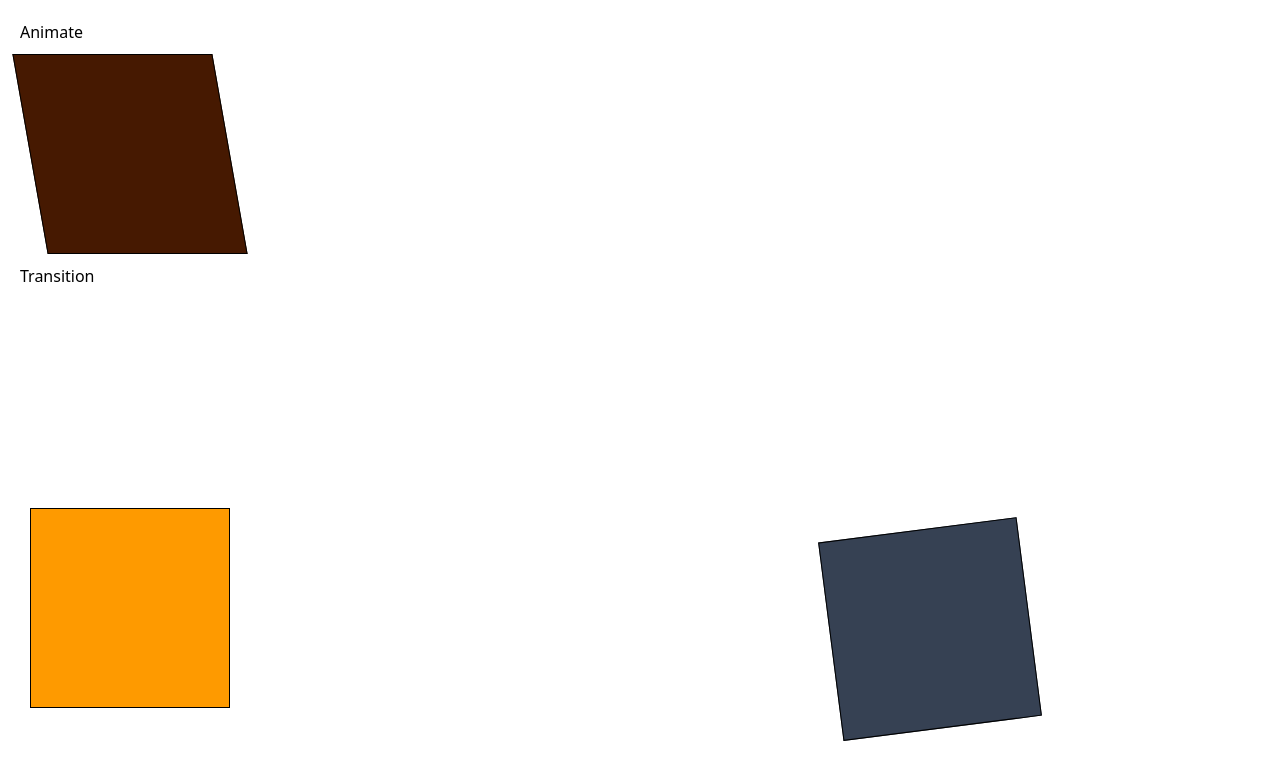
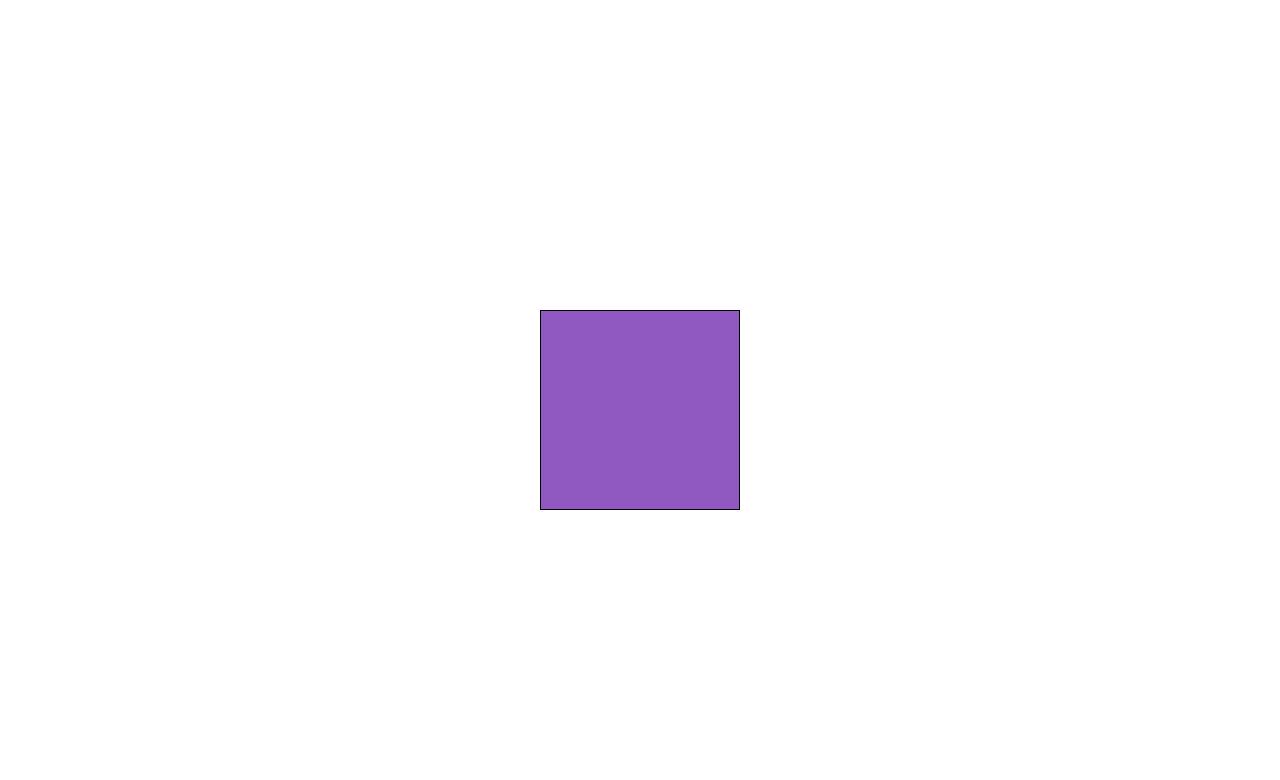
Before and after one commit to NIRMAL1996-CODE/reactcodepractice, a React (Vite) app in the folder FramerMotion/: page / in a window 1280 px wide. Shown: the top 780 px of the page. Built offline with nearby package versions, Linux system fonts and the light colour scheme.

Commit message:
Keyframes in FramerMotion

```diff
--- a/FramerMotion/src/App.tsx
+++ b/FramerMotion/src/App.tsx
@@ -1,12 +1,14 @@
-import Animate from "./components/Animate"
-import Drag from "./components/Drag"
-import Transition from "./components/transition"
+// import Animate from "./components/Animate"
+// import Drag from "./components/Drag"
+// import Transition from "./components/transition"
+import KeyFrames from "./components/KeyFrames"
 const App = () => {
   return (
     <div>
-      <Animate/>
+      {/* <Animate/>
       <Transition/>
-      <Drag/>
+      <Drag/> */}
+      <KeyFrames/>
     </div>
   )
 }
--- /dev/null
+++ b/FramerMotion/src/components/KeyFrames.tsx
@@ -0,0 +1,26 @@
+import { motion} from "framer-motion";
+const KeyFrames = () => {
+  return (
+    <div>
+      <motion.div className="box"
+      //  animate={{x:[0,1000,1000,0,0],
+      //             y:[0,0,400,400,0]
+      //  }}
+      // in animate we create a square path
+
+      // animate={{scale:[1,2,2,3,2,2,1]}}
+     // zoom in zoom out
+
+     //rotate
+    //  animate={{rotate:[90,180,90]}}
+
+    //Border-radius
+    // animate={{borderRadius: ["0px", "50px", "0px"]}}
+     animate={{borderRadius: ["0%", "50%", "0%"]}}
+
+    transition={{repeat:Infinity, duration:8}} ></motion.div>
+    </div>
+  )
+}
+
+export default KeyFrames;
--- a/FramerMotion/src/index.css
+++ b/FramerMotion/src/index.css
@@ -6,6 +6,7 @@
 }
 
 body{
+  display: flex;
   justify-content: center;
   align-items: center;
   height: 100vh;
@@ -13,11 +14,11 @@ body{
   padding: 10px;
 }
 .box{
+  background-color: rgb(144, 89, 194);
   margin: 10px;
   padding: 10px;
   width: 200px;
   height: 200px;
   /* border-radius: 50%; */
-
   border: 1px solid black;
 }
```
Also changed, not shown: 1 other file (tests, documents, lock files or other folders).
